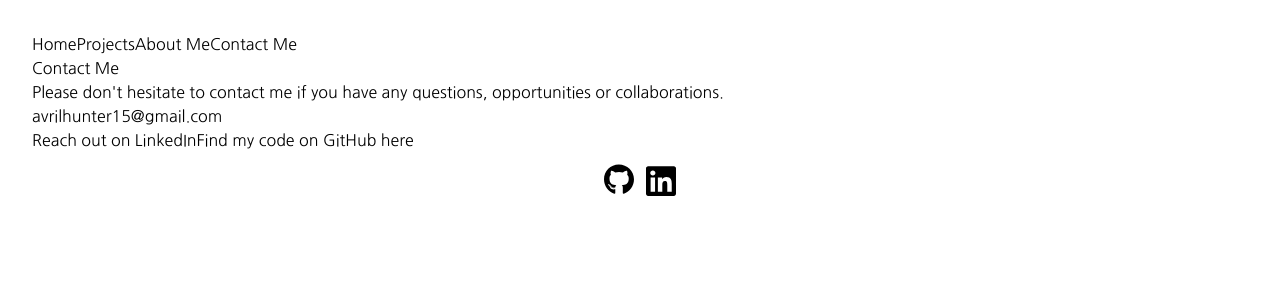
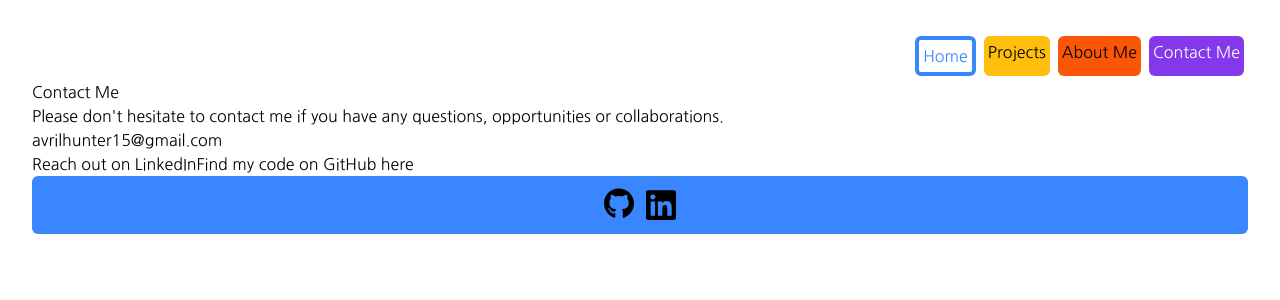
Before and after one commit to AvrilHunter/portfolio, a React (Vite) app: page /contact in a window 1280 px wide. Shown: the top 300 px of the page. Built offline with nearby package versions, Linux system fonts and the light colour scheme.

Commit message:
Style: navbar and footer

```diff
--- a/src/components/Footer.tsx
+++ b/src/components/Footer.tsx
@@ -3,7 +3,7 @@ import linkedin from "../assets/linkedin.svg";
 
 function Footer() {
   return (
-    <footer className="flex justify-center p-3 gap-3">
+    <footer className="flex justify-center p-3 gap-3 bg-azure rounded-md">
       <a href={"https://github.com/AvrilHunter/"} target={"_blank"}>
         <img src={github} alt="github logo" width="30" height="40" />
       </a>
--- a/src/components/Nav.tsx
+++ b/src/components/Nav.tsx
@@ -2,12 +2,32 @@ import { Link } from "react-router-dom";
 
 function Nav(): JSX.Element {
   return (
-    <>
-      <Link to={"/"}>Home</Link>
-      <Link to={"/projects"}>Projects</Link>
-      <Link to={"/about-me"}>About Me</Link>
-      <Link to={"/contact"}>Contact Me</Link>
-    </>
+    <nav className="flex justify-around gap-2 md:justify-end p-1 ">
+      <Link
+        to={"/"}
+        className="text-azure border-4 border-azure rounded-md p-1 text-center"
+      >
+        Home
+      </Link>
+      <Link
+        to={"/projects"}
+        className="bg-amber text-black rounded-md p-1 text-center"
+      >
+        Projects
+      </Link>
+      <Link
+        to={"/about-me"}
+        className="bg-orange text-black rounded-md p-1 text-center"
+      >
+        About Me
+      </Link>
+      <Link
+        to={"/contact"}
+        className="bg-violet text-white rounded-md p-1 text-center"
+      >
+        Contact Me
+      </Link>
+    </nav>
   );
 }
 
```
